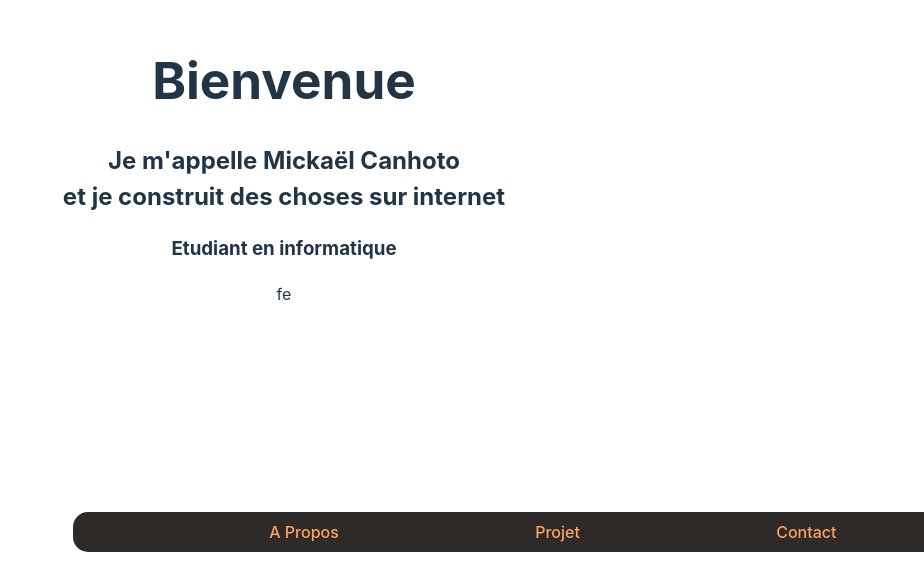
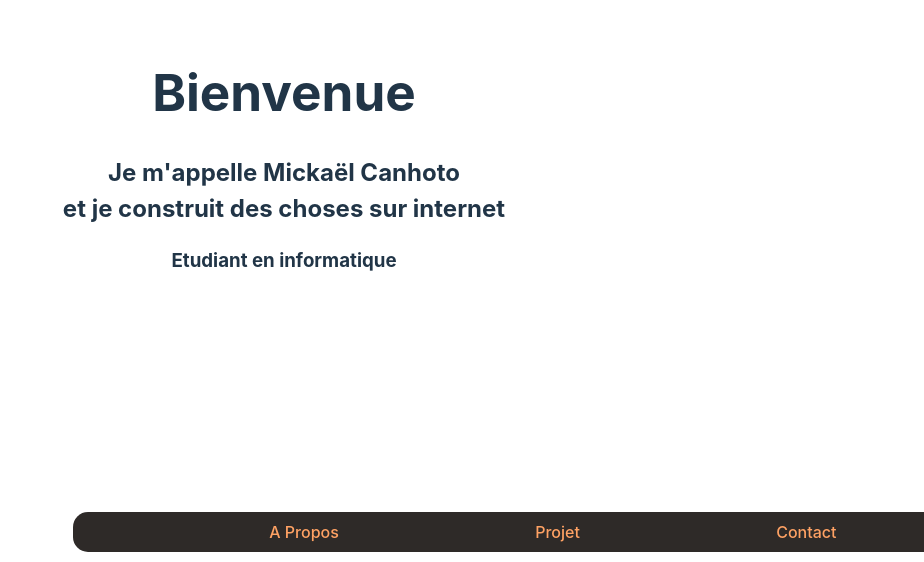
Before and after one commit to Oozeyard/Portfolio, a React (Vite) app: page / in a window 1280 px wide. Shown: the part 238-800 px from the top of the page, without its empty margins (356-1280 px from the left). Built offline with nearby package versions, Linux system fonts and the light colour scheme.

Commit message:
doit fix navbar

```diff
--- a/src/App.tsx
+++ b/src/App.tsx
@@ -9,7 +9,6 @@ import './App.css'
       </div> */
 
 export function App() {
-  const [count, setCount] = useState(0)
 
   return (
     <div className="App">
@@ -20,7 +19,7 @@ export function App() {
         <h3>Etudiant en informatique</h3>
     </div>
       <div id='about'>
-      fe
+
       </div>
       <div id='project'>
 
```
